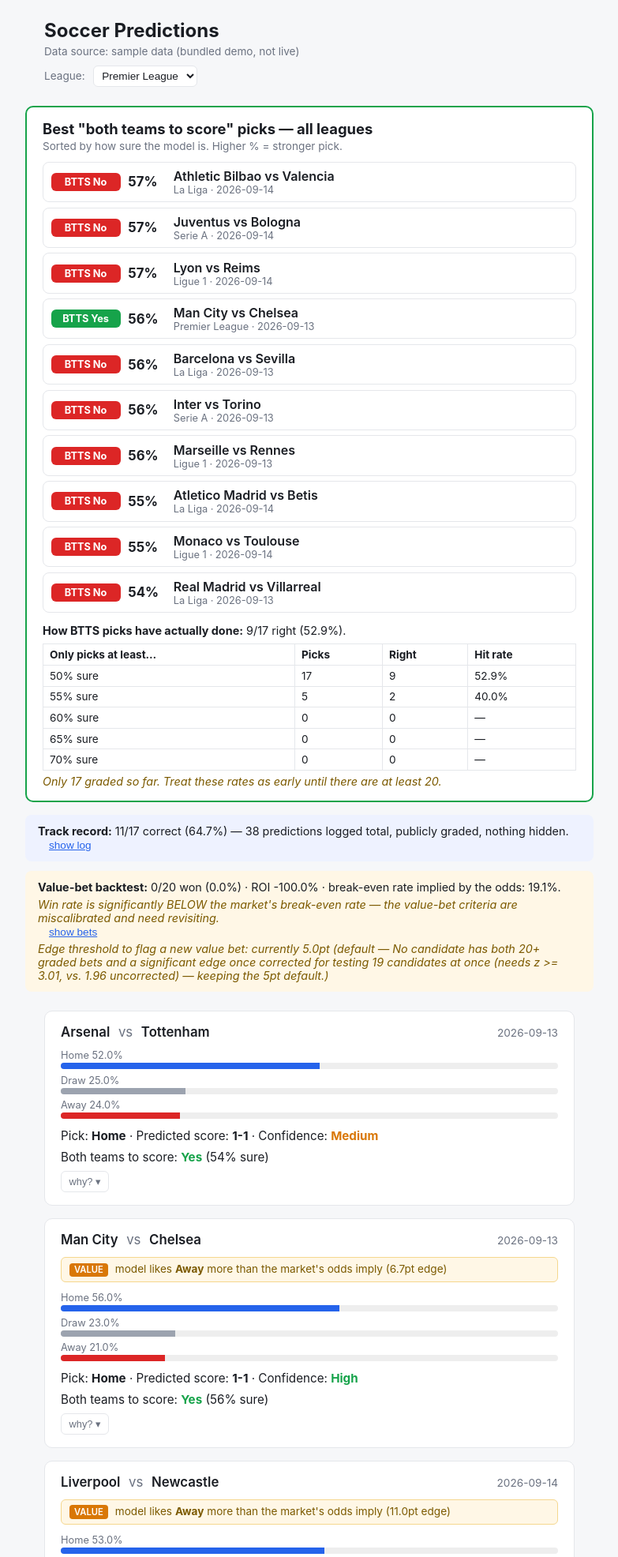
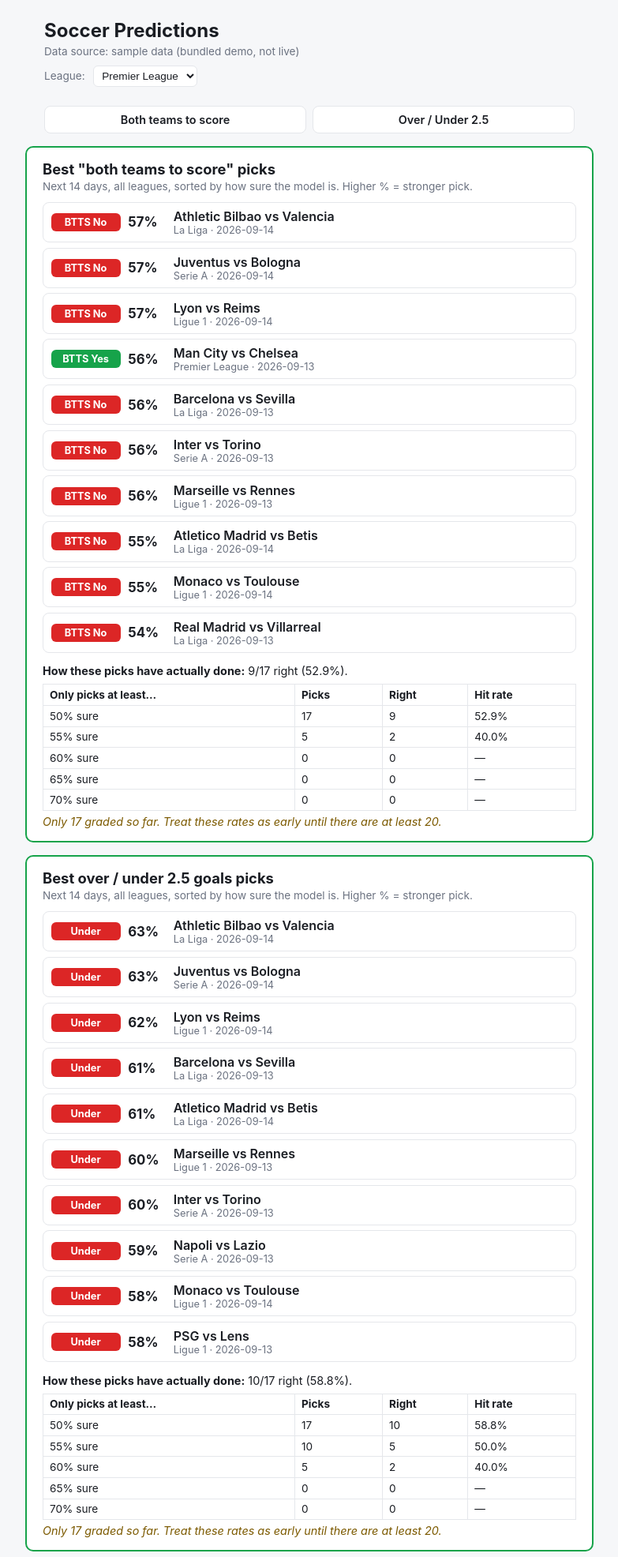
Before and after one commit to brandtheimori-glitch/soccer-predict-app, a Flask app: page / in a window 1280 px wide. Shown: the top 1972 px of the page at 79% size, without its empty margins (248-1031 px from the left). Run offline with Flask 3, Linux system fonts and the light colour scheme; some libraries are stand-ins or nearby versions.

Commit message:
Add over/under 2.5 picks, a 14-day window and two more leagues
- Over/under 2.5 goals: each prediction gets an Over/Under pick and
  confidence; picks are logged and graded on total goals (3+ = Over),
  with the same hit-rate-by-confidence table as BTTS. New
  /api/over-under endpoint.
- The page now shows two top-10 lists (BTTS, Over/Under 2.5) with tabs
  to jump between them.
- Upcoming window: every fixture in the next 14 days per league, instead
  of only the next 10 matches (usually one round).
- Adds Primeira Liga and the Brasileirao (which keeps playing through
  European international breaks): 9 leagues, at most 9 requests on a
  cold cache, under football-data.org's 10/minute free limit.

In the same simulation used to calibrate BTTS, over/under picks the
model calls 70%+ sure are right 74.7% of the time (model says 73.3%).

Co-Authored-By: Claude Opus 5.5 <noreply@anthropic.com>
Claude-Session: https://claude.ai/code/session_01SZiGW2sQfgRum7sM8fxtmi

```diff
--- a/app.py
+++ b/app.py
@@ -23,11 +23,12 @@ from flask import Flask, jsonify, render_template, request
 
 import threshold_tuning
 import track_record
-from data_source import get_data_source
+from data_source import UPCOMING_DAYS, get_data_source
 from fit_parameters import fit_league_parameters
 from model import predict_match
 
 app = Flask(__name__)
+MAX_FIXTURES_PER_LEAGUE = 40  # two weeks of a 20-team league; the data source applies the date window
 DEFAULT_LEAGUE = "Premier League"  # sample-data label; for LiveDataSource this is an API-Football numeric league id
 
 
@@ -80,7 +81,7 @@ def build_predictions(league: str):
     value_threshold = threshold_tuning.active_threshold()
     seed_and_grade_history(ds, league, fit, value_threshold)
 
-    fixtures = ds.upcoming_fixtures(league, limit=10)
+    fixtures = ds.upcoming_fixtures(league, limit=MAX_FIXTURES_PER_LEAGUE)
     results = []
     for fx in fixtures:
         home = fit.team_strength(fx.home_team)
@@ -101,47 +102,60 @@ def build_predictions(league: str):
     return results, ds.label, ds.available_leagues(), fit
 
 
-TOP_BTTS_PICKS = 10  # how many of the most confident BTTS calls to feature
+TOP_PICKS = 10  # how many of the most confident calls to feature per market
 
 
-def top_btts_picks(limit: int = TOP_BTTS_PICKS) -> list[dict]:
-    """The most confident both-teams-to-score calls across EVERY league,
-    sorted most-sure first. Confidence is the model's probability for the
-    side it picks (Yes or No), so 0.70 means "70% sure"."""
+def all_upcoming() -> list[dict]:
+    """Every upcoming prediction across EVERY league (each tagged with its
+    league's display name)."""
     ds = get_data_source()
-    picks = []
+    out = []
     for lg in ds.available_leagues():
         try:
             preds, *_ = build_predictions(lg["id"])
         except Exception as exc:  # one league's data failing shouldn't blank the page
-            app.logger.warning("skipping %s for BTTS picks: %s", lg["name"], exc)
+            app.logger.warning("skipping %s: %s", lg["name"], exc)
             continue
-        for p in preds:
-            picks.append({**p, "league_name": lg["name"]})
-    picks.sort(key=lambda p: p["btts_confidence"], reverse=True)
-    return picks[:limit]
+        out.extend({**p, "league_name": lg["name"]} for p in preds)
+    return out
+
+
+def top_picks(preds: list[dict], market: str, limit: int = TOP_PICKS) -> list[dict]:
+    """The most confident calls for one market ("btts" or "ou"), most-sure
+    first. Confidence is the model's probability for the side it picks, so
+    0.70 means "70% sure"."""
+    return sorted(preds, key=lambda p: p[f"{market}_confidence"], reverse=True)[:limit]
 
 
 @app.route("/")
 def index():
     ds = get_data_source()
     league = resolve_league(ds)
-    btts_picks = top_btts_picks()
+    upcoming = all_upcoming()
+    btts_picks = top_picks(upcoming, "btts")
+    ou_picks = top_picks(upcoming, "ou")
     predictions, source_label, leagues, fit = build_predictions(league)
     record = track_record.summary()
     value_perf = track_record.value_bet_performance()
     btts_perf = track_record.btts_performance()
+    ou_perf = track_record.ou_performance()
     tuning = threshold_tuning.evaluate_thresholds()
     return render_template(
         "index.html", predictions=predictions, source_label=source_label,
         record=record, leagues=leagues, active_league=league, fit=fit,
         value_perf=value_perf, tuning=tuning, btts_picks=btts_picks, btts_perf=btts_perf,
+        ou_picks=ou_picks, ou_perf=ou_perf, upcoming_days=UPCOMING_DAYS,
     )
 
 
 @app.route("/api/btts")
 def api_btts():
-    return jsonify({"top_picks": top_btts_picks(), "performance": track_record.btts_performance()})
+    return jsonify({"top_picks": top_picks(all_upcoming(), "btts"), "performance": track_record.btts_performance()})
+
+
+@app.route("/api/over-under")
+def api_over_under():
+    return jsonify({"top_picks": top_picks(all_upcoming(), "ou"), "performance": track_record.ou_performance()})
 
 
 @app.route("/api/predictions")
--- a/data_source.py
+++ b/data_source.py
@@ -29,6 +29,7 @@ import json
 import os
 import time
 from dataclasses import dataclass
+from datetime import datetime, timedelta, timezone
 from pathlib import Path
 from typing import Optional
 
@@ -409,7 +410,10 @@ _FD_LEAGUES = [
     {"id": "FL1", "name": "Ligue 1"},
     {"id": "DED", "name": "Eredivisie"},
     {"id": "ELC", "name": "Championship"},
-]  # 7 leagues -> at most 7 calls on a cold cache, under the 10/min free cap
+    {"id": "PPL", "name": "Primeira Liga"},
+    {"id": "BSA", "name": "Brasileirão"},  # plays through the European international breaks
+]  # 9 leagues -> at most 9 calls on a cold cache, under the 10/min free cap
+UPCOMING_DAYS = 14  # show every fixture in the next two weeks, not just the next round
 _FD_UPCOMING = {"SCHEDULED", "TIMED"}
 
 
@@ -466,7 +470,9 @@ class FootballDataSource(DataSource):
         )
 
     def upcoming_fixtures(self, league: str, limit: int = 10) -> list[Fixture]:
-        upcoming = [m for m in self._matches(league) if m.get("status") in _FD_UPCOMING]
+        horizon = (datetime.now(timezone.utc) + timedelta(days=UPCOMING_DAYS)).strftime("%Y-%m-%d")
+        upcoming = [m for m in self._matches(league)
+                    if m.get("status") in _FD_UPCOMING and (m.get("utcDate") or "")[:10] <= horizon]
         upcoming.sort(key=lambda m: m.get("utcDate", ""))
         return [self._to_fixture(m, league) for m in upcoming[:limit]]
 
--- a/model.py
+++ b/model.py
@@ -100,6 +100,16 @@ class Prediction:
         return max(self.btts, 1 - self.btts)
 
     @property
+    def ou_pick(self) -> str:
+        """'Over' if 3+ total goals is more likely than not, else 'Under'."""
+        return "Over" if self.over_2_5 >= 0.5 else "Under"
+
+    @property
+    def ou_confidence(self) -> float:
+        """Probability of whichever over/under 2.5 side is picked (always >= 0.5)."""
+        return max(self.over_2_5, 1 - self.over_2_5)
+
+    @property
     def pick(self) -> str:
         probs = {"Home": self.p_home, "Draw": self.p_draw, "Away": self.p_away}
         return max(probs, key=probs.get)
@@ -123,6 +133,8 @@ class Prediction:
             "btts": round(self.btts, 3),
             "btts_pick": self.btts_pick,
             "btts_confidence": round(self.btts_confidence, 3),
+            "ou_pick": self.ou_pick,
+            "ou_confidence": round(self.ou_confidence, 3),
             "market_probs": (
                 {
                     "home": round(self.market_probs[0], 3),
--- a/static/style.css
+++ b/static/style.css
@@ -207,10 +207,30 @@ footer {
   border-radius: 6px;
   color: #fff;
 }
-.btts-yes { background: var(--high); }
-.btts-no { background: var(--away); }
-.btts-yes-text { color: var(--high); }
-.btts-no-text { color: var(--away); }
+.pick-yes, .pick-over { background: var(--high); }
+.pick-no, .pick-under { background: var(--away); }
+.pick-yes-text, .pick-over-text { color: var(--high); }
+.pick-no-text, .pick-under-text { color: var(--away); }
+
+.market-tabs {
+  max-width: 720px;
+  margin: 1rem auto 0;
+  display: flex;
+  gap: 0.5rem;
+  padding: 0 1.5rem;
+}
+.market-tabs a {
+  flex: 1;
+  text-align: center;
+  padding: 0.5rem;
+  border: 1px solid var(--border);
+  border-radius: 8px;
+  background: var(--card-bg);
+  color: var(--text);
+  text-decoration: none;
+  font-weight: 600;
+  font-size: 0.9rem;
+}
 .btts-conf { grid-area: conf; font-weight: 700; font-size: 1.05rem; }
 .btts-match { grid-area: match; font-weight: 600; }
 .btts-meta { grid-area: meta; color: var(--muted); font-size: 0.8rem; }
@@ -220,6 +240,7 @@ footer {
 
 @media (max-width: 520px) {
   .btts-section, .record-strip { margin-left: 1rem; margin-right: 1rem; }
+  .market-tabs { padding: 0 1rem; }
   .btts-row { grid-template-columns: 4.8rem 2.6rem 1fr; }
 }
 
--- a/templates/index.html
+++ b/templates/index.html
@@ -21,15 +21,16 @@
     {% endif %}
   </header>
 
+  {% macro market_box(title, picks, perf, market, label, pick_key, conf_key) %}
   <section class="btts-section">
-    <h2>Best "both teams to score" picks — all leagues</h2>
-    <p class="btts-sub">Sorted by how sure the model is. Higher % = stronger pick.</p>
-    {% if btts_picks %}
+    <h2>{{ title }}</h2>
+    <p class="btts-sub">Next {{ upcoming_days }} days, all leagues, sorted by how sure the model is. Higher % = stronger pick.</p>
+    {% if picks %}
     <ol class="btts-list">
-      {% for p in btts_picks %}
+      {% for p in picks %}
       <li class="btts-row">
-        <span class="btts-answer btts-{{ p.btts_pick|lower }}">BTTS {{ p.btts_pick }}</span>
-        <span class="btts-conf">{{ (p.btts_confidence * 100) | round(0) | int }}%</span>
+        <span class="btts-answer pick-{{ p[pick_key]|lower }}">{{ label }} {{ p[pick_key] }}</span>
+        <span class="btts-conf">{{ (p[conf_key] * 100) | round(0) | int }}%</span>
         <span class="btts-match">{{ p.home_team }} vs {{ p.away_team }}</span>
         <span class="btts-meta">{{ p.league_name }} · {{ p.date }}</span>
       </li>
@@ -40,13 +41,13 @@
     {% endif %}
 
     <div class="btts-record">
-      <strong>How BTTS picks have actually done:</strong>
-      {% if btts_perf.graded %}
-        {{ btts_perf.hits }}/{{ btts_perf.graded }} right ({{ (btts_perf.hit_rate * 100) | round(1) }}%).
+      <strong>How these picks have actually done:</strong>
+      {% if perf.graded %}
+        {{ perf.hits }}/{{ perf.graded }} right ({{ (perf.hit_rate * 100) | round(1) }}%).
         <table class="btts-table">
           <thead><tr><th>Only picks at least…</th><th>Picks</th><th>Right</th><th>Hit rate</th></tr></thead>
           <tbody>
-          {% for lvl in btts_perf.by_confidence %}
+          {% for lvl in perf.by_confidence %}
             <tr>
               <td>{{ (lvl.min_confidence * 100) | round(0) | int }}% sure</td>
               <td>{{ lvl.picks }}</td>
@@ -56,14 +57,22 @@
           {% endfor %}
           </tbody>
         </table>
-        {% if not btts_perf.enough_data %}
-        <span class="verdict">Only {{ btts_perf.graded }} graded so far. Treat these rates as early until there are at least {{ btts_perf.min_for_trust }}.</span>
+        {% if not perf.enough_data %}
+        <span class="verdict">Only {{ perf.graded }} graded so far. Treat these rates as early until there are at least {{ perf.min_for_trust }}.</span>
         {% endif %}
       {% else %}
         nothing graded yet. Results fill in automatically after each match finishes.
       {% endif %}
     </div>
   </section>
+  {% endmacro %}
+
+  <nav class="market-tabs">
+    <a href="#btts">Both teams to score</a>
+    <a href="#ou">Over / Under 2.5</a>
+  </nav>
+  <div id="btts">{{ market_box('Best "both teams to score" picks', btts_picks, btts_perf, 'btts', 'BTTS', 'btts_pick', 'btts_confidence') }}</div>
+  <div id="ou">{{ market_box('Best over / under 2.5 goals picks', ou_picks, ou_perf, 'ou', '', 'ou_pick', 'ou_confidence') }}</div>
 
   <section class="record-strip">
     <strong>Track record:</strong>
@@ -170,8 +179,10 @@
         Confidence: <strong class="conf-{{ p.confidence|lower }}">{{ p.confidence }}</strong>
       </div>
       <div class="quick-answer">
-        Both teams to score: <strong class="btts-{{ p.btts_pick|lower }}-text">{{ p.btts_pick }}</strong>
-        ({{ (p.btts_confidence * 100) | round(0) | int }}% sure)
+        Both teams to score: <strong class="pick-{{ p.btts_pick|lower }}-text">{{ p.btts_pick }}</strong>
+        ({{ (p.btts_confidence * 100) | round(0) | int }}% sure) ·
+        2.5 goals: <strong class="pick-{{ p.ou_pick|lower }}-text">{{ p.ou_pick }}</strong>
+        ({{ (p.ou_confidence * 100) | round(0) | int }}% sure)
       </div>
 
       <button class="why-toggle">why? ▾</button>
```
Also changed, not shown: track_record.py (+26 -11 lines), README.md.
